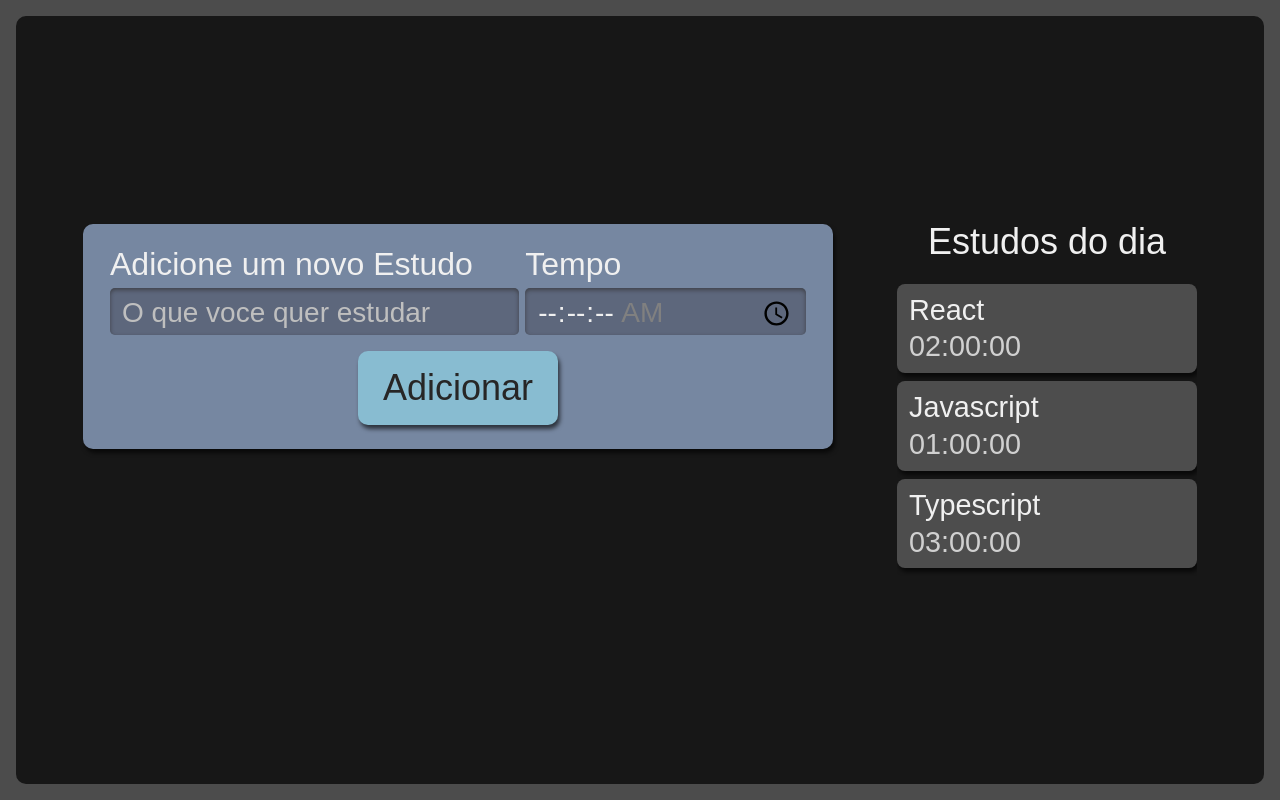
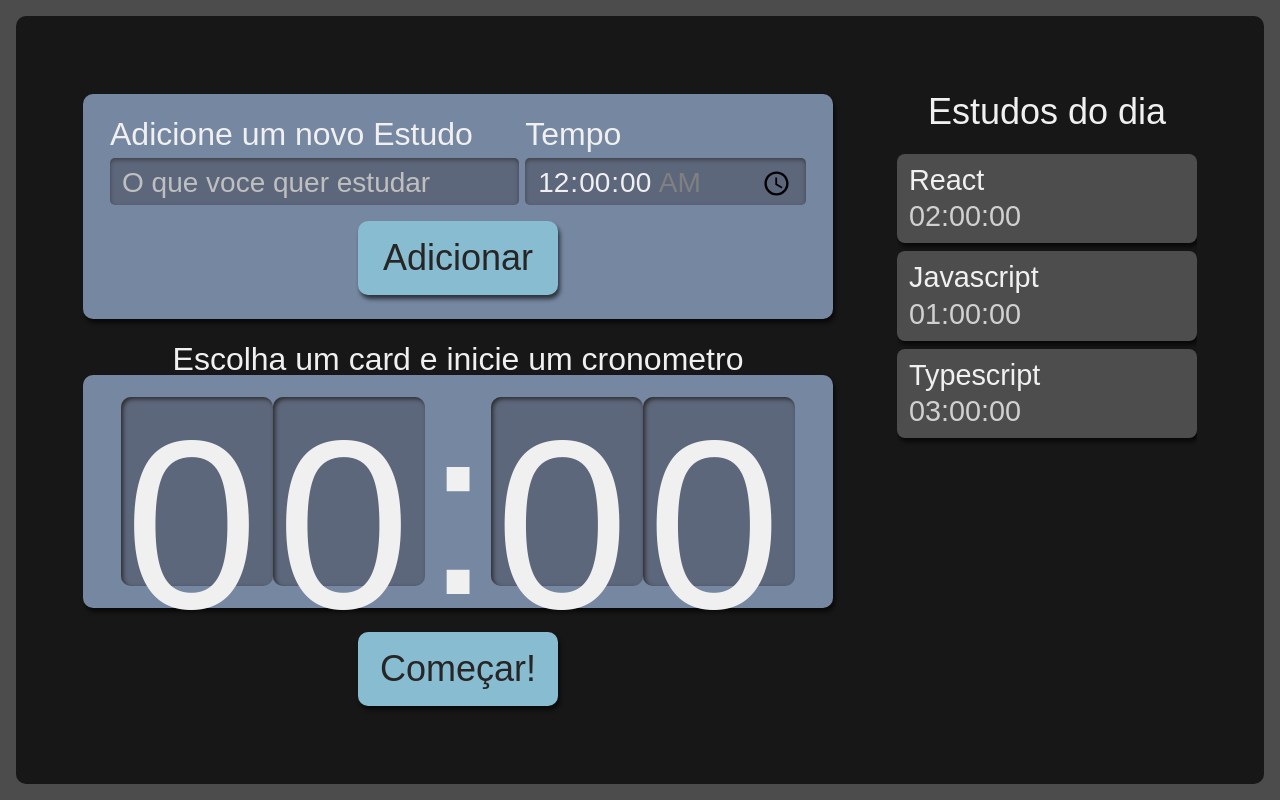
Before and after one commit to GabrielFasolim/Cronometro-com-React, a React (Create React App) app: page / in a window 1280 px wide. Built offline with nearby package versions, Linux system fonts and the light colour scheme.

Commit message:
update cronometro

```diff
--- /dev/null
+++ b/src/components/Cronometro/Cronometro.module.scss
@@ -0,0 +1,59 @@
+.cronometro {
+  display: flex;
+  flex-direction: column;
+  align-items: center;
+  grid-area: cronometro;
+
+  .relogioWrapper {
+    align-items: center;
+    background-color: #7687A1;
+    border-radius: 10px;
+    box-shadow: 2px 4px 4px #0000009F;
+    box-sizing: border-box;
+    display: flex;
+    font-size: 5rem;
+    justify-content: center;
+    margin-bottom: 24px;
+    padding: 16px 12px;
+    width: 100%;
+  }
+
+  .titulo {
+    font-size: 2rem;
+  }
+
+  button {
+    background-color: #88bcd1;
+    border-radius: 10px;
+    box-shadow: 2px 4px 4px #0000009F;
+    color: #272626;
+    cursor: pointer;
+    font-size: 1.25rem;
+    padding: 16px;
+    width: 150px;
+
+    &:active {
+      background-color: #7CA6B7;
+      box-shadow: 2px 2px 4px #0000009F inset;
+      cursor: auto;
+    }
+  }
+
+  @media screen and (min-width:1280px) {
+
+    .relogioWrapper{
+      font-size: 15rem;
+    }
+
+    p {
+      font-size: 2rem;
+    }
+
+    button {
+      grid-column-start: span 2;
+      justify-self: center;
+      width: 200px;
+      font-size: 2.25rem;
+    }
+  }
+}
--- /dev/null
+++ b/src/components/Cronometro/Relogio/Relogio.module.scss
@@ -0,0 +1,21 @@
+.relogioNumero {
+  background-color: #5D677C;
+  box-shadow: 2px 2px 4px #2B2B2B inset;
+  height: 3.6rem;
+  width: 3rem;
+  padding: 8px 4px;
+  border-radius: 10px;
+
+  @media screen and (min-width:1280px) {
+    height: 10.8rem;
+    width: 9rem;
+  }
+}
+
+.relogioDivisao {
+  height: 4.2rem;
+
+  @media screen and (min-width:1280px) {
+    height: 12.6rem;
+  }
+}
--- /dev/null
+++ b/src/components/Cronometro/Relogio/index.tsx
@@ -0,0 +1,14 @@
+import React from 'react'
+import style from './Relogio.module.scss'
+
+export default function Relogio(){
+  return(
+  <>
+    <span className={style.relogioNumero}>0</span>
+    <span className={style.relogioNumero}>0</span>
+    <span className={style.relogioDivisao}>:</span>
+    <span className={style.relogioNumero}>0</span>
+    <span className={style.relogioNumero}>0</span>
+  </>
+  )
+}
--- /dev/null
+++ b/src/components/Cronometro/index.tsx
@@ -0,0 +1,18 @@
+import Botao from '../Botao';
+import Relogio from './Relogio';
+import style from './Cronometro.module.scss'
+
+export default function Cronometro(){
+  return(
+    <div className={style.cronometro}>
+      <p className={style.titulo}>Escolha um card e inicie um cronometro</p>
+      <div className={style.relogioWrapper}>
+        <Relogio/>
+      </div>
+      <Botao>
+        Começar!
+      </Botao>
+
+    </div>
+  )
+}
--- a/src/components/Formulario/index.tsx
+++ b/src/components/Formulario/index.tsx
@@ -4,6 +4,10 @@
 import style from './Formulario.module.scss'
 
 class Formulario extends React.Component{
+  state={
+    tarefa: " " ,
+    tempo: "00:00"
+  }
   render(){
     return(
       <form className={style.novaTarefa}>
@@ -28,6 +32,7 @@
             type="time"
             step="1"
             name='tempo'
+            value={this.state.tempo}
             id='tempo'
             min='00:00:00'
             max='01:30:00'
--- a/src/components/lista/index.tsx
+++ b/src/components/lista/index.tsx
@@ -1,8 +1,9 @@
-import React from 'react'
+import React, { useState } from 'react'
 import style from './Lista.module.scss'
+import Item from './item'
 
 function Lista(){
-  const tarefas = [{
+  const [tarefas, setTarefas] = useState([{
     tarefa: 'React' ,
     tempo: '02:00:00'
   }, {
@@ -11,16 +12,18 @@
   }, {
     tarefa: 'Typescript',
     tempo: '03:00:00'
-  }]
+  }]);
   return(
     <aside className={style.listaTarefas}>
-      <h2> Estudos do dia</h2>
+      <h2 onClick={() => {
+        setTarefas([...tarefas, {tarefa: "Estudar estado", tempo: "05:00:00"}])
+      }}> Estudos do dia</h2>
       <ul>
-        {tarefas.map((item, index)=>(
-          <li key={index} className={style.item}>
-            <h3>{item.tarefa}</h3>
-            <span>{item.tempo}</span>
-          </li>
+        {tarefas.map((item, index) => (
+          <Item
+          key={index}
+           {...item}
+          />
         ))}
       </ul>
     </aside>
--- /dev/null
+++ b/src/components/lista/item/index.tsx
@@ -0,0 +1,11 @@
+import style from '../Lista.module.scss';
+
+
+export default function item({tarefa, tempo}:{tarefa:string, tempo:string}){
+  return(
+    <li className={style.item}>
+        <h3>{tarefa}</h3>
+        <span>{tempo}</span>
+    </li>
+  )
+}
--- a/src/pages/App.tsx
+++ b/src/pages/App.tsx
@@ -1,13 +1,16 @@
 import React from 'react';
-import Formulario from '../components/Formulario'
+import Cronometro from '../components/Cronometro';
+import Formulario from '../components/Formulario';
 import Lista from '../components/lista';
-import style from './App.module.scss'
+import style from './App.module.scss';
+
 
 function App() {
   return (
     <div className={style.AppStyle}>
       <Formulario/>
       <Lista/>
+      <Cronometro/>
     </div>
   );
 }
```
